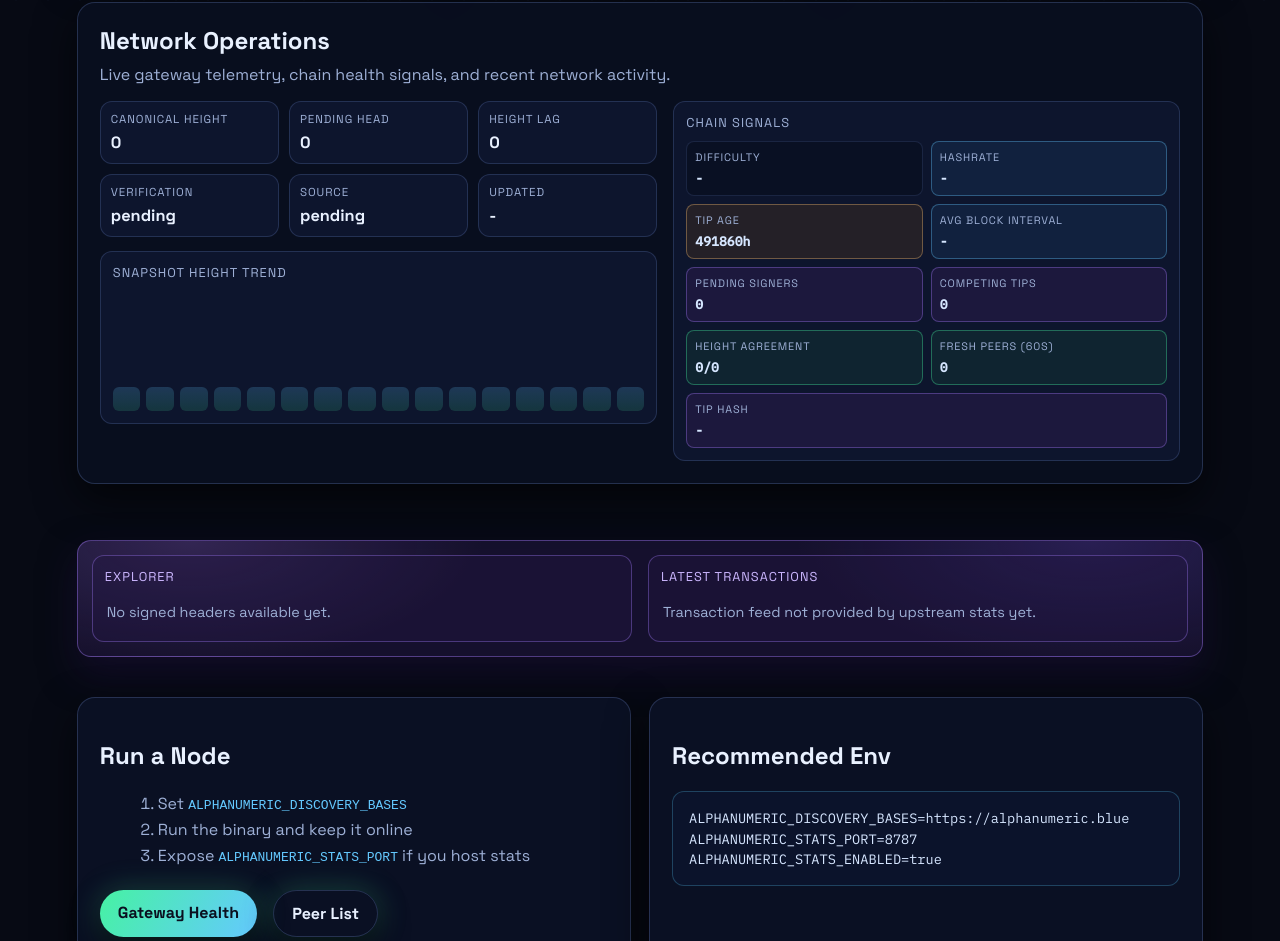
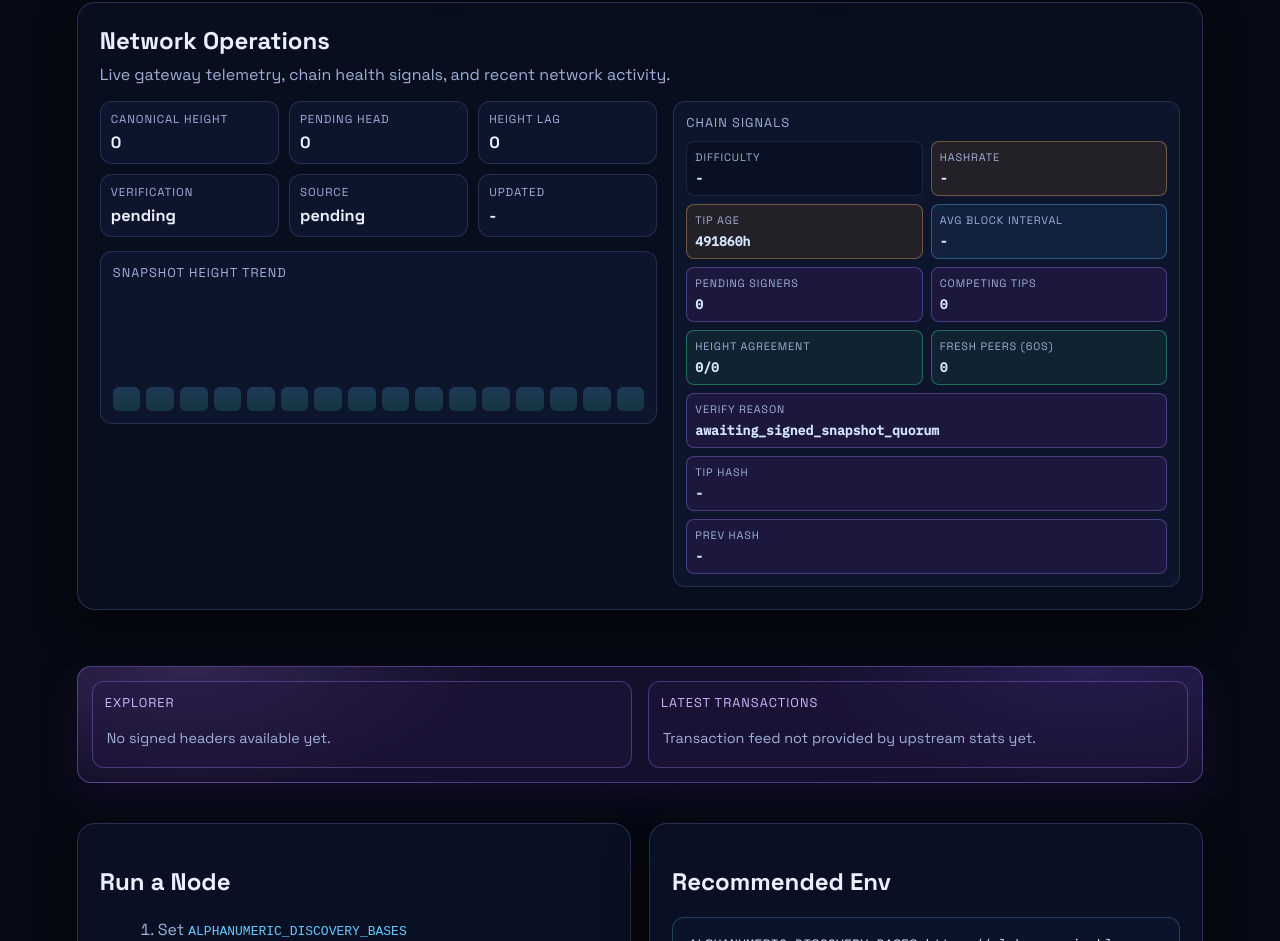
Before and after one commit to OSXBasedAnon/alphanumeric-blue, a Next.js app: page / in a window 1280 px wide. Shown: the part 784-1725 px from the top of the page. Built offline with nearby package versions, Linux system fonts and the light colour scheme.

Commit message:
Adjust chain signal colors and restore hash context rows

```diff
--- a/app/components/NetworkWorkbench.tsx
+++ b/app/components/NetworkWorkbench.tsx
@@ -254,7 +254,7 @@ export default function NetworkWorkbench() {
                 <span>Difficulty</span>
                 <strong>{formatNumber(difficulty)}</strong>
               </div>
-              <div className="signal-item tone-cyan">
+              <div className="signal-item tone-amber">
                 <span>Hashrate</span>
                 <strong>{formatHashrate(hashrate)}</strong>
               </div>
@@ -283,8 +283,16 @@ export default function NetworkWorkbench() {
                 <strong>{freshPeers60s}</strong>
               </div>
               <div className="signal-item wide tone-violet">
+                <span>Verify Reason</span>
+                <strong>{snapshot?.verify_reason ?? "-"}</strong>
+              </div>
+              <div className="signal-item wide tone-violet">
                 <span>Tip Hash</span>
                 <strong>{shortHash(tipHeader?.hash)}</strong>
+              </div>
+              <div className="signal-item wide tone-violet">
+                <span>Prev Hash</span>
+                <strong>{shortHash(tipHeader?.prev_hash)}</strong>
               </div>
             </div>
           </div>
```
